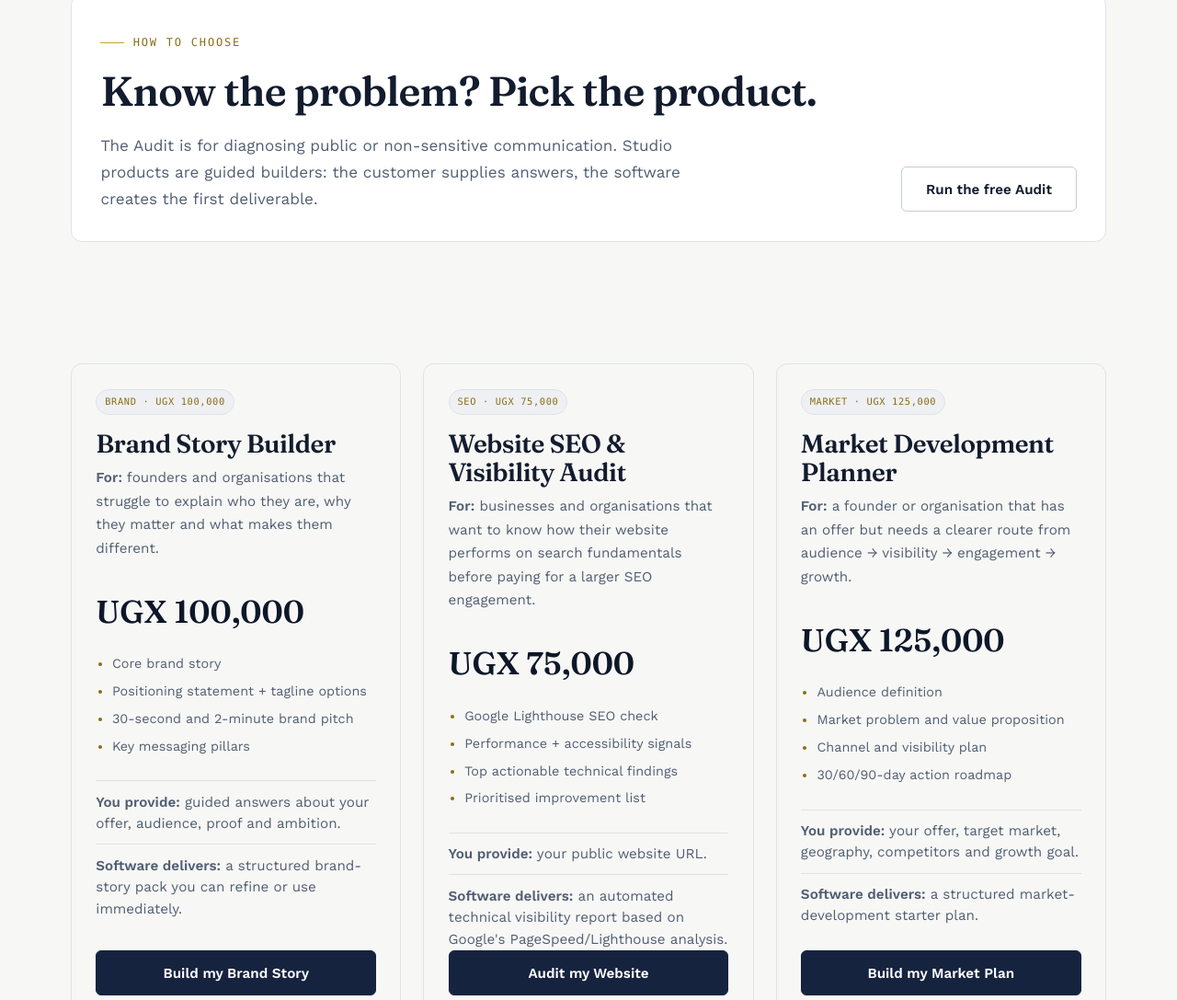
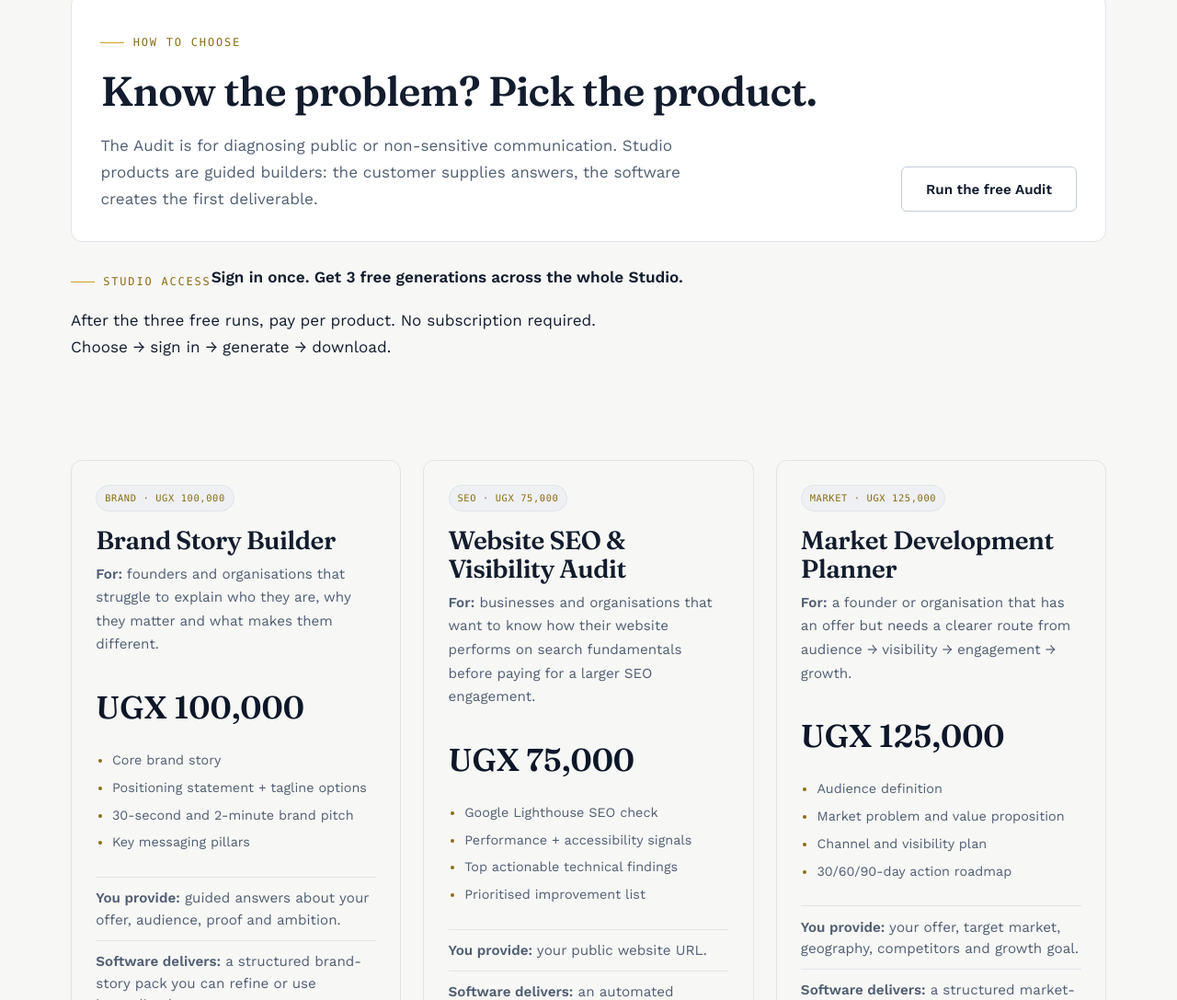
Before and after one commit to SpeakPower-commits/SpeakPower, a plain HTML site: page studio.html in a window 1280 px wide. Shown: the part 677-1764 px from the top of the page at 92% size. Drawn offline with nearby package versions, Linux system fonts and the light colour scheme.

Commit message:
Explain Studio sign-in and three-trial model

```diff
--- a/studio.html
+++ b/studio.html
@@ -45,6 +45,12 @@
 <p>The Audit is for diagnosing public or non-sensitive communication. Studio products are guided builders: the customer supplies answers, the software creates the first deliverable.</p>
 </div>
 <a href="audit.html" class="btn btn-ghost">Run the free Audit</a>
+</div>
+
+<div class="studio-access-strip" data-reveal>
+  <div><span class="eyebrow">Studio access</span><strong>Sign in once. Get 3 free generations across the whole Studio.</strong></div>
+  <div><span>After the three free runs, pay per product. No subscription required.</span></div>
+  <div><span>Choose → sign in → generate → download.</span></div>
 </div>
 </div></section>
 
```
